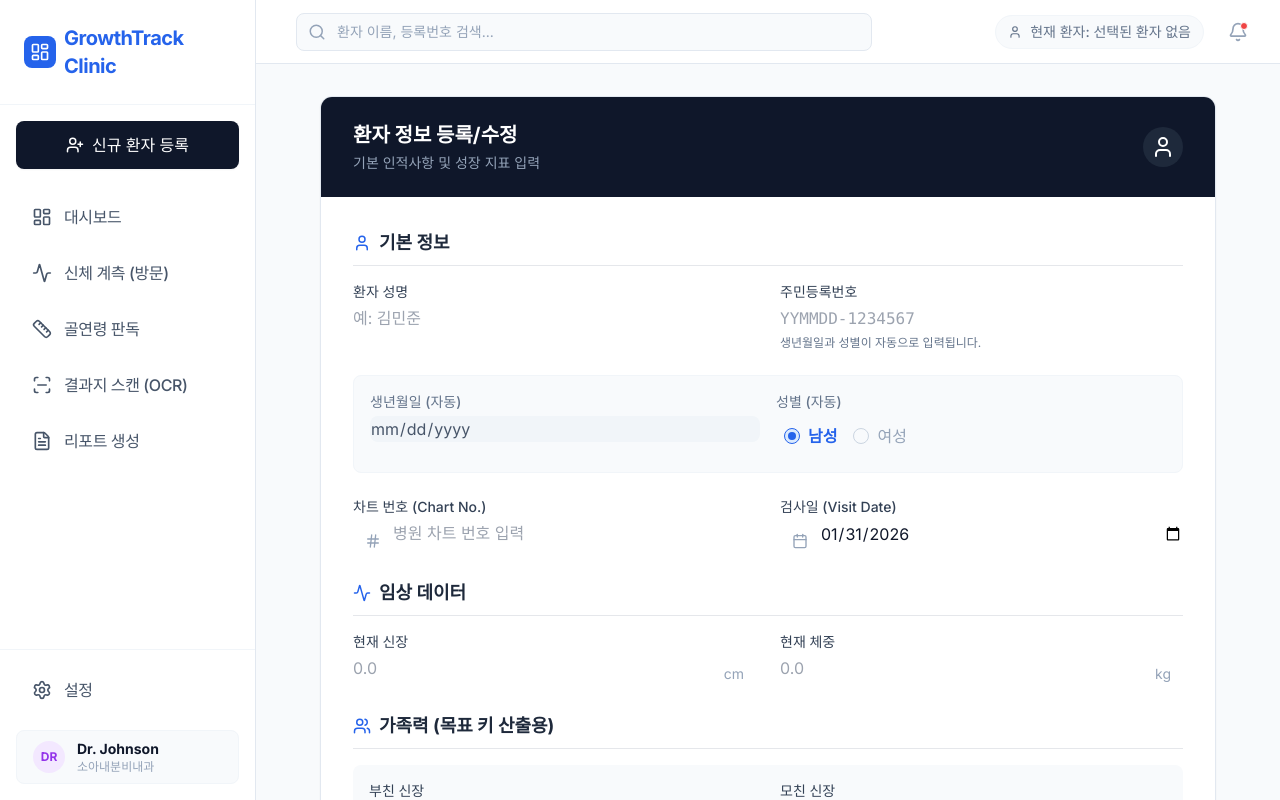
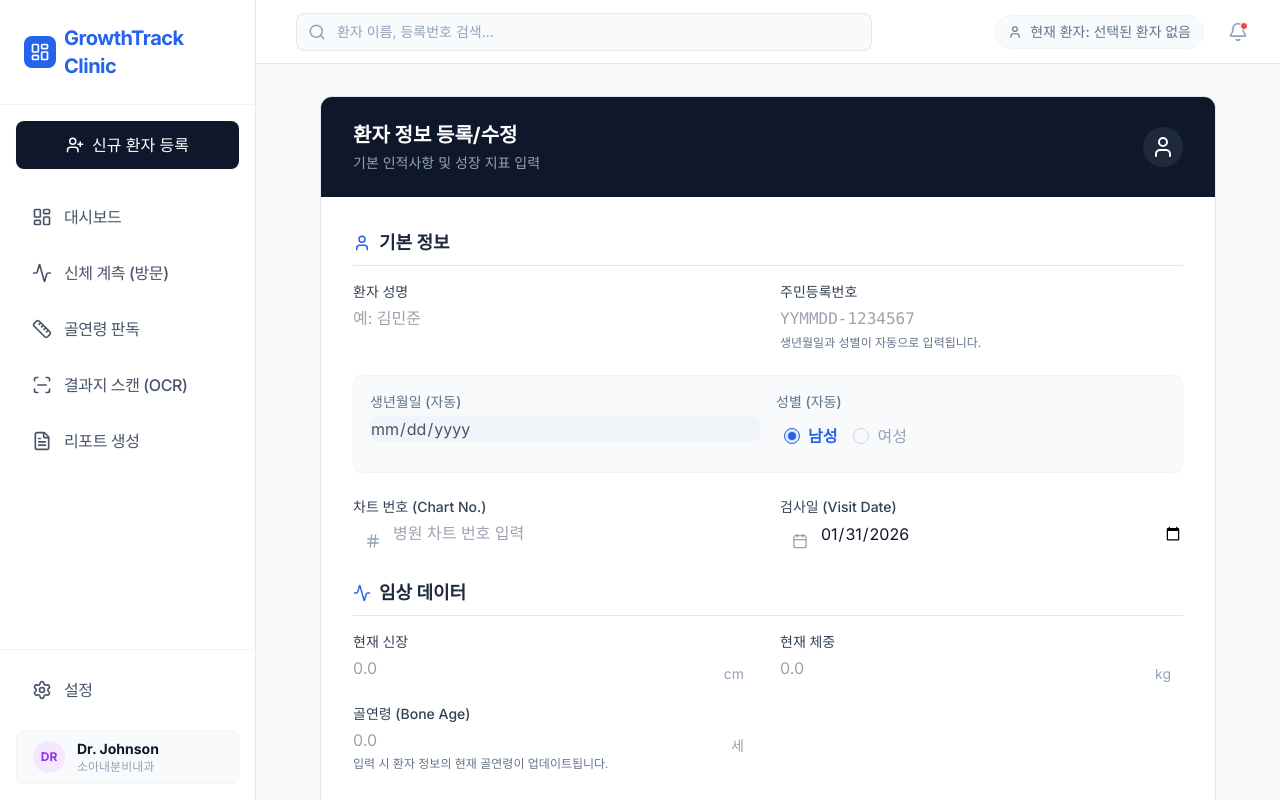
Before and after one commit to shiricson7/growth-track-ai, a React (Vite) app: page / in a window 1280 px wide. Both pictures are taken after a click on the button "신규 환자 등록". Built offline with nearby package versions, Linux system fonts and the light colour scheme; no server answers; the database is empty.

Commit message:
fix: update AI persona to Growth Specialist and restore Bone Age input

```diff
--- a/components/PatientForm.tsx
+++ b/components/PatientForm.tsx
@@ -237,7 +237,21 @@ const PatientForm: React.FC<PatientFormProps> = ({ initialData, onSave, onCancel
                 <span className="absolute right-3 top-2 text-slate-400 text-sm">kg</span>
               </div>
             </div>
-            {/* Bone Age Input Removed as per requirements */}
+            <div>
+              <label className="block text-sm font-medium text-slate-700 mb-1">골연령 (Bone Age)</label>
+              <div className="relative">
+                <input
+                  type="number"
+                  step="0.1"
+                  className="w-full rounded-lg border-slate-300 focus:border-blue-500 focus:ring-blue-500 pr-12"
+                  value={formData.boneAge || ''}
+                  onChange={e => setFormData({ ...formData, boneAge: parseFloat(e.target.value) })}
+                  placeholder="0.0"
+                />
+                <span className="absolute right-3 top-2 text-slate-400 text-sm">세</span>
+              </div>
+              <p className="text-xs text-slate-500 mt-1">입력 시 환자 정보의 현재 골연령이 업데이트됩니다.</p>
+            </div>
           </div>
         </section>
 
--- a/src/services/ai.ts
+++ b/src/services/ai.ts
@@ -58,7 +58,7 @@ export const aiService = {
             const model = genAI.getGenerativeModel({ model: "gemini-3-flash-preview" });
 
             const prompt = `
-                You are a highly empathetic and professional Pediatric Endocrinologist (소아내분비 전문의).
+                You are a highly empathetic and professional Growth Specialist (성장 전문의).
                 Your task is to write a "Growth Report for Guardians" (보호자용 리포트) based on the patient's data.
 
                 **Tone & Style**:
```
